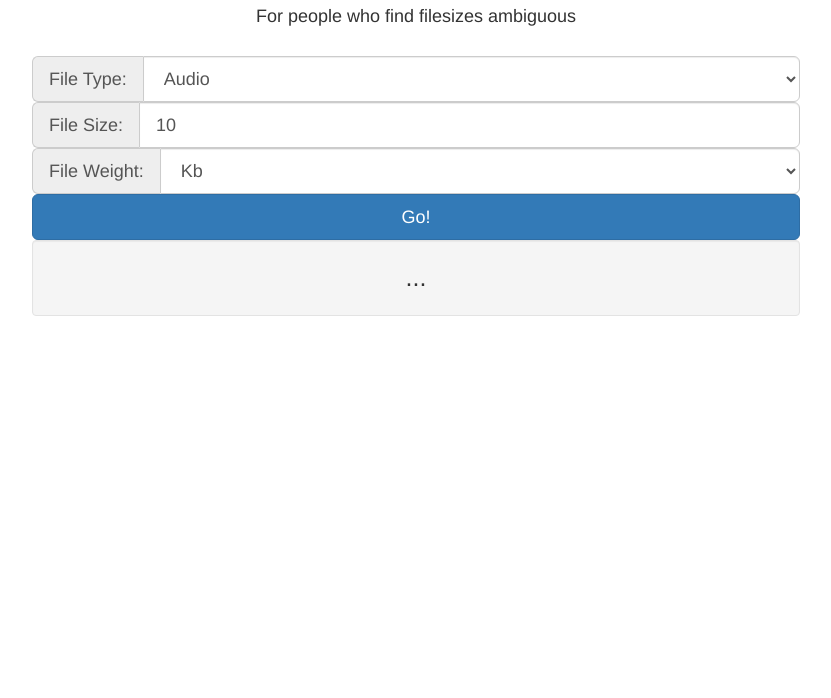
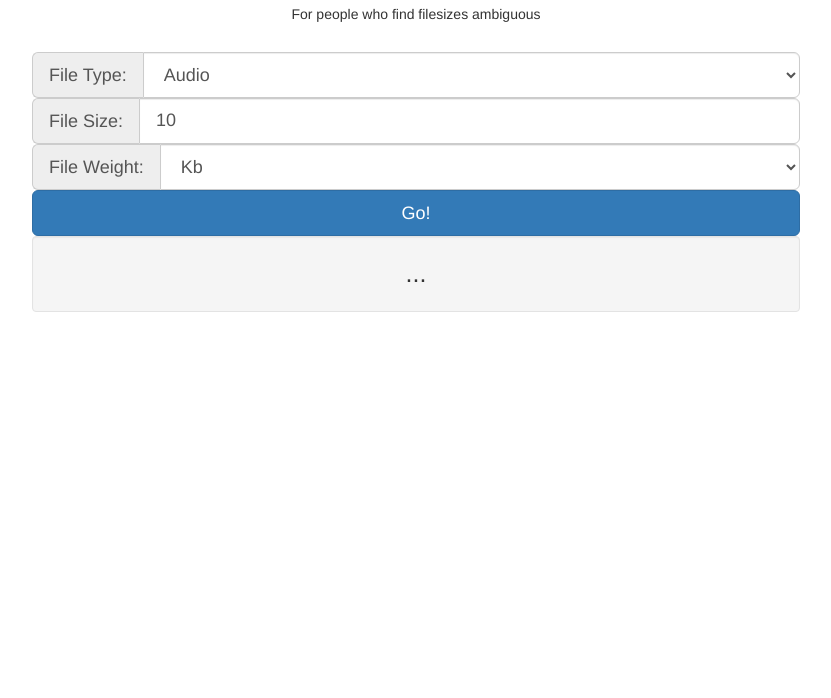
Before and after one commit to Maxzilla60/IIB, a plain HTML site: page index.html in a window 1280 px wide. Shown: the part 63-761 px from the top of the page, without its empty margins (224-1055 px from the left). Drawn offline with nearby package versions, Linux system fonts and the light colour scheme.

Commit message:
Better subtitle

```diff
--- a/iib.css
+++ b/iib.css
@@ -21,7 +21,7 @@ select.small {
 	box-sizing: border-box;
 	margin: auto;
 }
-h1, h4 {
+h1, h5 {
 	text-align: center;
 }
 form {
--- a/index.html
+++ b/index.html
@@ -10,7 +10,7 @@
 
 	<body>
 	<h1>Is it big?</h1>
-	<h4>For people who find filesizes ambiguous</h4><br>
+	<h5>For people who find filesizes ambiguous</h5><br>
 
 		<form>
 			<div class="input-group input-group-lg">
```
